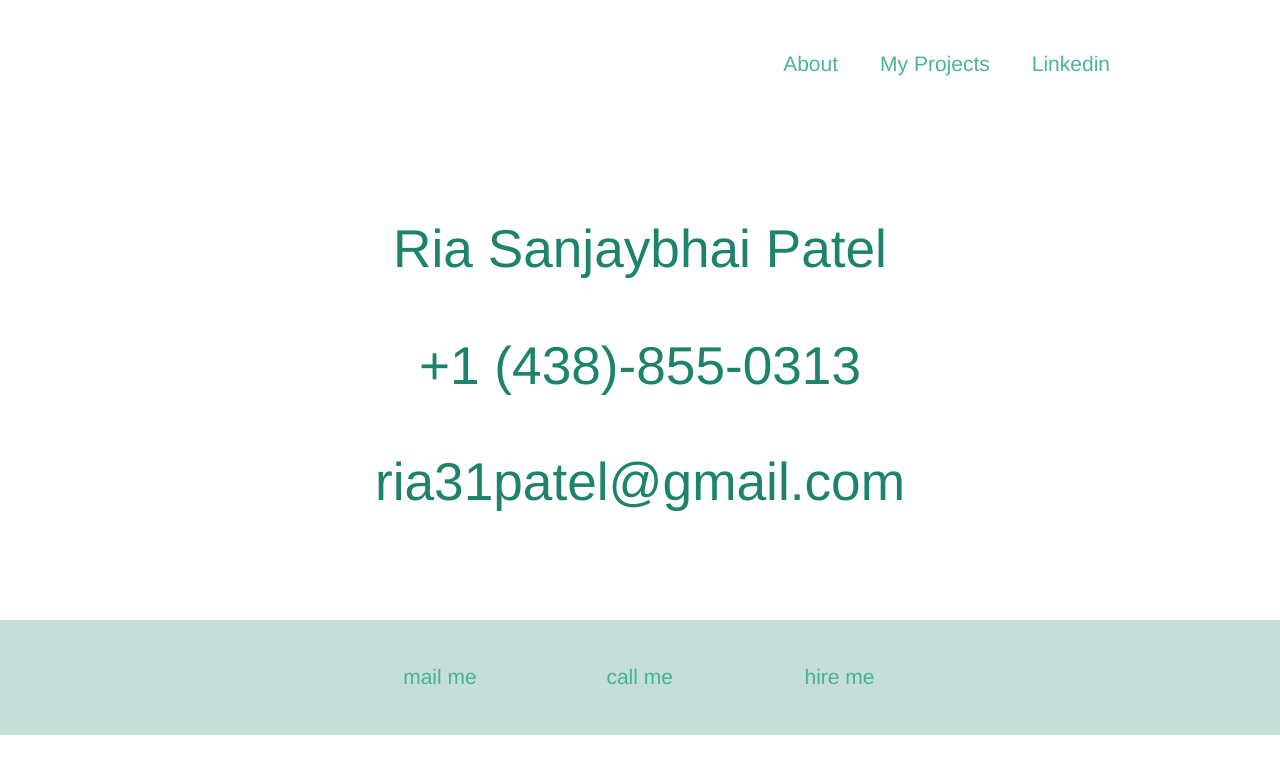
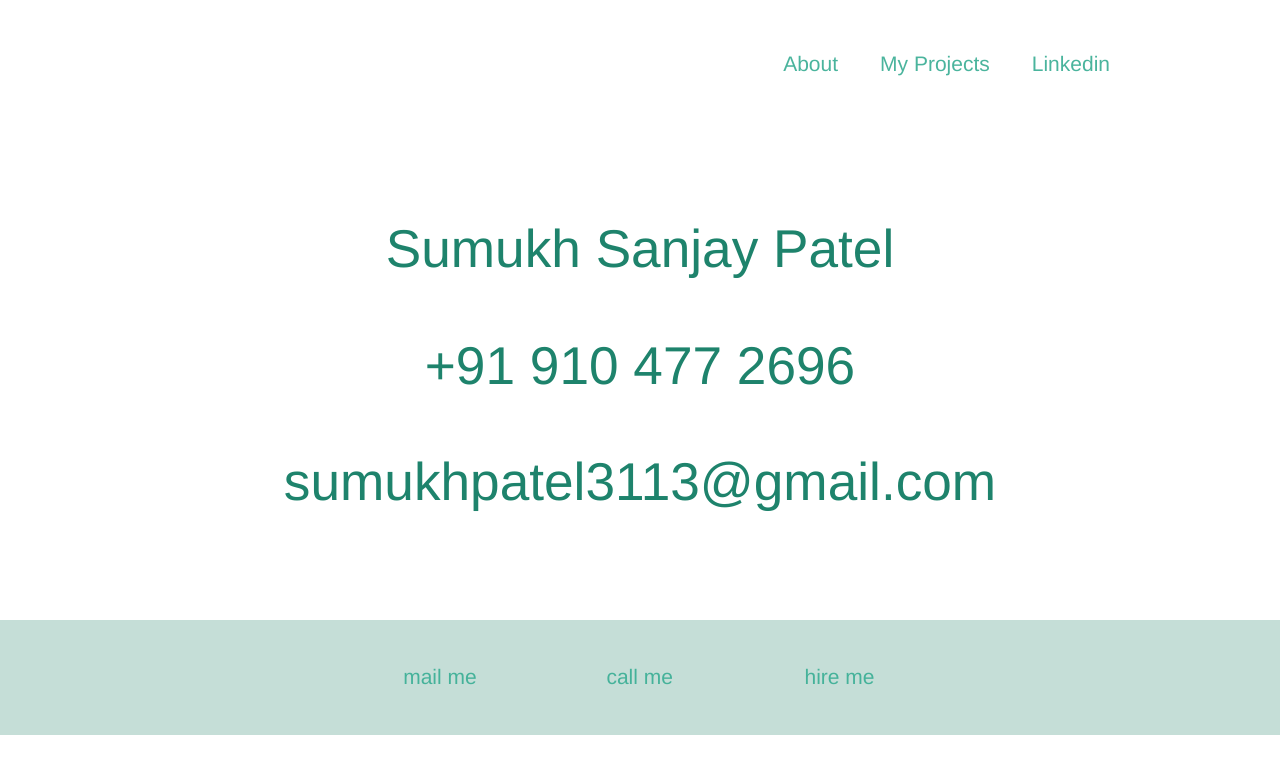
Before and after one commit to su31kh/cvSite, a plain HTML site: page call.html in a window 1280 px wide. Drawn offline with Linux system fonts and the light colour scheme; a web font is replaced by a local one.

Commit message:
Update call.html

```diff
--- a/call.html
+++ b/call.html
@@ -96,11 +96,11 @@
 
 
             <header>
-              <h2>Ria Sanjaybhai Patel </h2>
+              <h2>Sumukh Sanjay Patel</h2>
             <h3> </h3>
-              <h2>+1 (438)-855-0313</h2>
+              <h2>+91 910 477 2696</h2>
             <h3> </h3>
-              <h2>ria31patel@gmail.com</h2>
+              <h2>sumukhpatel3113@gmail.com</h2>
               <h3> </h3>
 
             </header>
```
